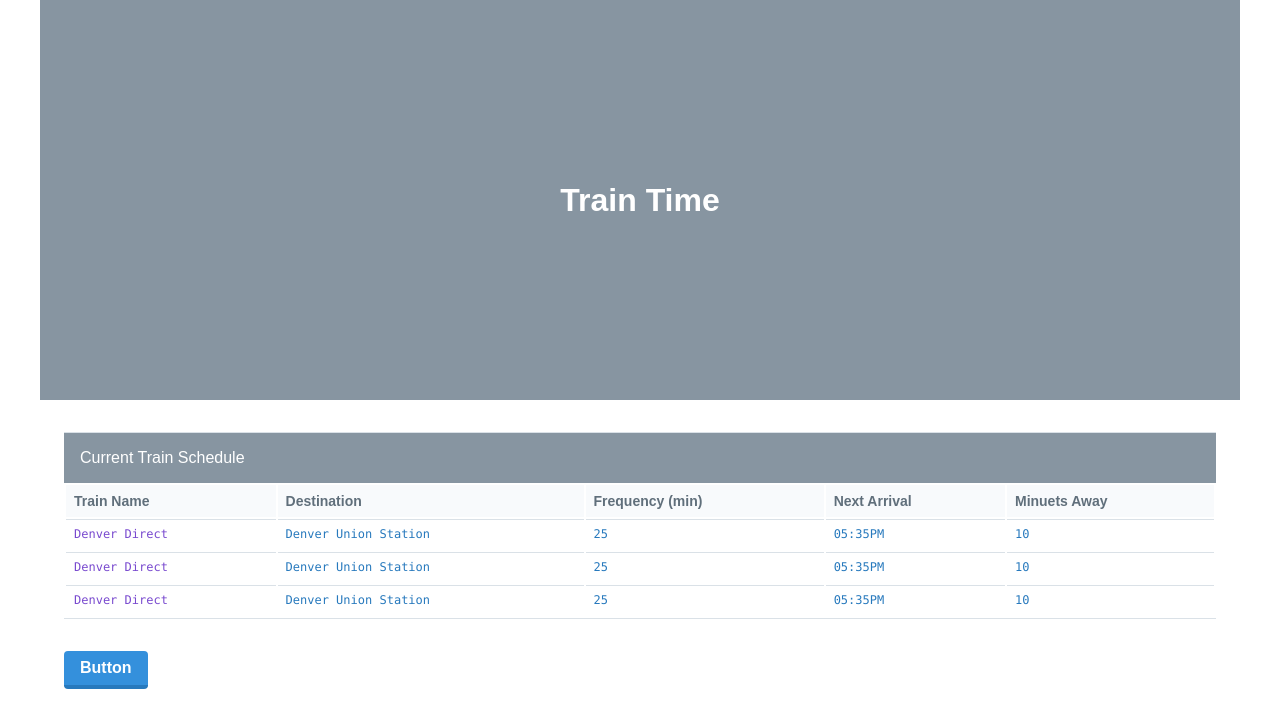
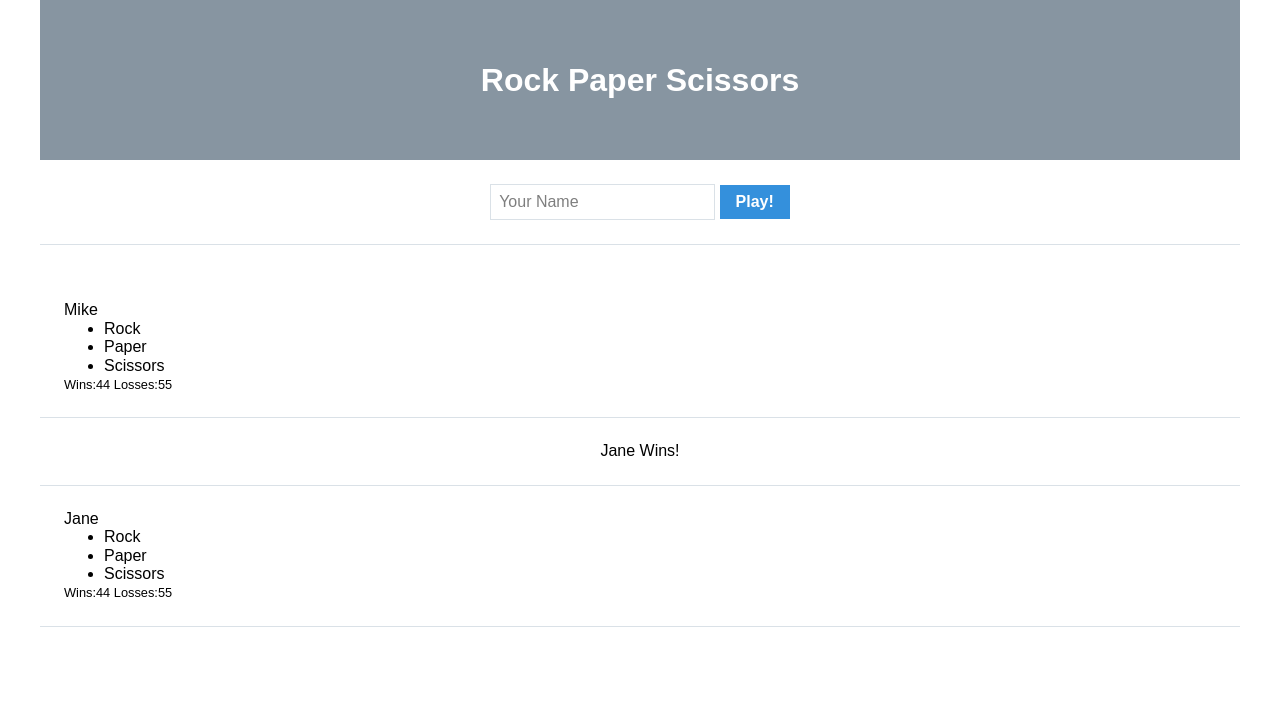
Before and after one commit to joshcoast/rock-paper-scissors, a website: page index.html in a window 1280 px wide. Drawn offline with Linux system fonts and the light colour scheme.

Commit message:
add basic html structure

```diff
--- a/index.html
+++ b/index.html
@@ -4,7 +4,7 @@
 <head>
 	<meta charset="utf-8" />
 	<meta http-equiv="X-UA-Compatible" content="IE=edge">
-	<title>Train Time</title>
+	<title>Rock Paper Scissors</title>
 	<meta name="viewport" content="width=device-width, initial-scale=1">
 	<link rel="stylesheet" type="text/css" media="screen" href="styles/output.css" />
 	<script src="js/app.js"></script>
@@ -12,52 +12,38 @@
 
 <body>
 	<div class="container">
-		<section class="billboard mb-8 py-8 text-center bg-grey-dark text-white flex items-center">
-			<h1 class="w-full">Train Time</h1>
+		<section class="billboard py-8 text-center bg-grey-dark text-white flex items-center">
+			<h1 class="w-full">Rock Paper Scissors</h1>
 		</section>
-		<section class="px-6">
-			<div class="border-t border-b border-grey-light overflow-hidden relative mb-8">
-				<div class=" overflow-y-auto">
-					<table class="w-full text-left table-collapse">
-						<caption class="text-white bg-grey-dark p-4 text-weight-bold text-left">Current Train Schedule</caption>
-						<thead>
-							<tr>
-								<th class="text-sm font-semibold text-grey-darker p-2 bg-grey-lightest">Train Name</th>
-								<th class="text-sm font-semibold text-grey-darker p-2 bg-grey-lightest">Destination</th>
-								<th class="text-sm font-semibold text-grey-darker p-2 bg-grey-lightest">Frequency (min)</th>
-								<th class="text-sm font-semibold text-grey-darker p-2 bg-grey-lightest">Next Arrival</th>
-								<th class="text-sm font-semibold text-grey-darker p-2 bg-grey-lightest">Minuets Away</th>
-							</tr>
-						</thead>
-						<tbody class="align-baseline">
-							<tr>
-								<td class="p-2 border-t border-grey-light font-mono text-xs text-purple-dark whitespace-no-wrap">Denver Direct</td>
-								<td class="p-2 border-t border-grey-light font-mono text-xs text-blue-dark whitespace-pre">Denver Union Station</td>
-								<td class="p-2 border-t border-grey-light font-mono text-xs text-blue-dark whitespace-pre">25</td>
-								<td class="p-2 border-t border-grey-light font-mono text-xs text-blue-dark whitespace-pre">05:35PM</td>
-								<td class="p-2 border-t border-grey-light font-mono text-xs text-blue-dark whitespace-pre">10</td>
-							</tr>
-							<tr>
-								<td class="p-2 border-t border-grey-light font-mono text-xs text-purple-dark whitespace-no-wrap">Denver Direct</td>
-								<td class="p-2 border-t border-grey-light font-mono text-xs text-blue-dark whitespace-pre">Denver Union Station</td>
-								<td class="p-2 border-t border-grey-light font-mono text-xs text-blue-dark whitespace-pre">25</td>
-								<td class="p-2 border-t border-grey-light font-mono text-xs text-blue-dark whitespace-pre">05:35PM</td>
-								<td class="p-2 border-t border-grey-light font-mono text-xs text-blue-dark whitespace-pre">10</td>
-							</tr>
-							<tr>
-								<td class="p-2 border-t border-grey-light font-mono text-xs text-purple-dark whitespace-no-wrap">Denver Direct</td>
-								<td class="p-2 border-t border-grey-light font-mono text-xs text-blue-dark whitespace-pre">Denver Union Station</td>
-								<td class="p-2 border-t border-grey-light font-mono text-xs text-blue-dark whitespace-pre">25</td>
-								<td class="p-2 border-t border-grey-light font-mono text-xs text-blue-dark whitespace-pre">05:35PM</td>
-								<td class="p-2 border-t border-grey-light font-mono text-xs text-blue-dark whitespace-pre">10</td>
-							</tr>
+		<section class="p-6 border-b border-grey-light mb-8 text-center">
+				<form>
+					<input placeholder="Your Name" class="p-2 border border-grey-light">
+					<button class="btn-blue"> Play!</button>
+				</form>
+		</section>
+		<section id="homeTeam" class="player p-6 border-b border-grey-light">
+			<header>Mike</header>
+			<ul>
+				<li id="rock">Rock</li>
+				<li id="paper">Paper</li>
+				<li id="scissors">Scissors</li>
+			</ul>
+			<small class="scoreBoard">Wins:<span class="winsRecord">44</span> Losses:<span class="lossesRecord">55</span></small>
+		</section>
 
-						</tbody>
-					</table>
-				</div>
-			</div>
-			<button class="btn-blue"> Button </button>
+		<section id="whoWins" class="p-6 border-b border-grey-light text-center">
+			<header>Jane Wins!</header>
 		</section>
+
+		<section id="awayTeam" class="player p-6 border-b border-grey-light">
+				<header>Jane</header>
+				<ul>
+					<li id="rock">Rock</li>
+					<li id="paper">Paper</li>
+					<li id="scissors">Scissors</li>
+				</ul>
+				<small class="scoreBoard">Wins:<span class="winsRecord">44</span> Losses:<span class="lossesRecord">55</span></small>
+			</section>
 	</div>
 </body>
 
--- a/styles/main.css
+++ b/styles/main.css
@@ -9,8 +9,8 @@
  *
  * @import "tailwindcss/preflight";
  */
+
 @tailwind preflight;
-
 /**
 	* This injects any component classes registered by plugins.
 	*
@@ -18,8 +18,8 @@
 	*
 	* @import "tailwindcss/components";
 	*/
+
 @tailwind components;
-
 /**
 	* Here you would add any of your custom component classes; stuff that you'd
 	* want loaded *before* the utilities so that the utilities could still
@@ -44,8 +44,8 @@
 	*
 	* @import "tailwindcss/utilities";
 	*/
+
 @tailwind utilities;
-
 /**
 	* Here you would add any custom utilities you need that don't come out of the
 	* box with Tailwind.
@@ -61,9 +61,12 @@
 	* @import "utilities/skew-transforms";
 	*/
 
-	/* -- Button Components --*/
+/* -- Components --*/
+
+/*-----------------*/
+
 .btn-blue {
-		@apply .bg-blue .text-white .font-bold .py-2 .px-4 .border-b-4 .border-blue-dark .rounded;
+	@apply .bg-blue .text-white .font-bold .py-2 .px-4 .border-blue-dark;
 }
 
 .btn-blue:hover {
@@ -71,6 +74,7 @@
 }
 
 /* -- Custom -- */
+
 .billboard {
-		height: 50vh;
+	height: 20vh;
 }
```
Also changed, not shown: README.md, styles/output.css, 1 other file. Lines whose indentation alone changed are shown as unchanged.
